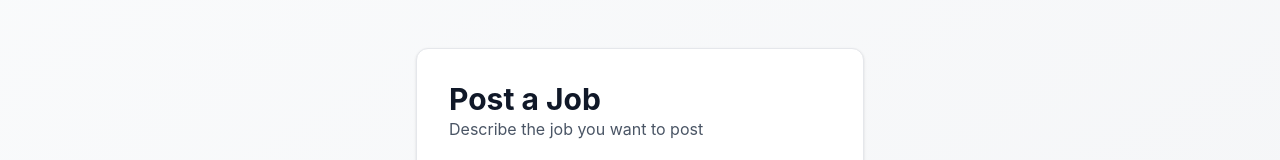
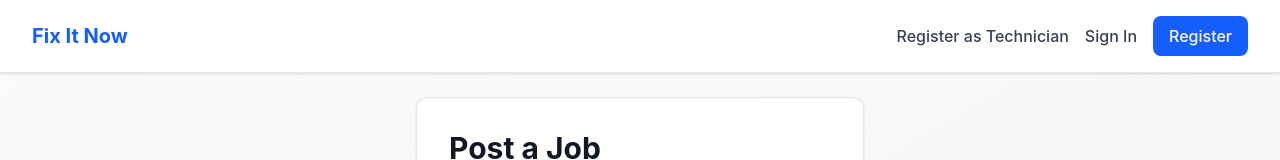
Before and after one commit to harshd3004/fix-it-now, a React (Vite) app in the folder frontend/: page /post-job in a window 1280 px wide. Shown: the top 160 px of the page. Built offline with nearby package versions, Linux system fonts and the light colour scheme; no server answers.

Commit message:
FE refactor: Implement MainLayout and restructure routing in App component

```diff
--- a/frontend/src/App.jsx
+++ b/frontend/src/App.jsx
@@ -8,21 +8,25 @@ import ProfilePage from './pages/ProfilePage'
 import TechnicianDashboard from './pages/TechnicianDashboard'
 import JobListingPage from './pages/JobListingPage'
 import JobDetailsPage from './pages/JobDetailsPage'
+import MainLayout from './layouts/MainLayout'
 
 function App() {
 
   return (
     <BrowserRouter>
       <Routes>
-        <Route path="/" element={<Home/>} />
         <Route path="/register" element={<Register />} />
         <Route path="/register-technician" element={<TechnicianRegister />} />
         <Route path="/login" element={<Login/>}/>
-        <Route path="/post-job" element={<PostJob/>}/>
-        <Route path="/profile/:userId" element={<ProfilePage/>}/>
-        <Route path="/technician-dashboard" element={<TechnicianDashboard/>}/>
-        <Route path="/jobs" element={<JobListingPage/>} />
-        <Route path="/job/:jobId" element={<JobDetailsPage/>} />
+
+        <Route element={<MainLayout/>}>
+          <Route path="/" element={<Home/>} />
+          <Route path="/post-job" element={<PostJob/>}/>
+          <Route path="/profile/:userId" element={<ProfilePage/>}/>
+          <Route path="/technician-dashboard" element={<TechnicianDashboard/>}/>
+          <Route path="/jobs" element={<JobListingPage/>} />
+          <Route path="/job/:jobId" element={<JobDetailsPage/>} />
+        </Route>
       </Routes>
     </BrowserRouter>
   )
--- /dev/null
+++ b/frontend/src/layouts/MainLayout.jsx
@@ -0,0 +1,13 @@
+import { Outlet } from "react-router-dom"
+import Navbar from "../components/Navbar"
+
+function MainLayout() {
+  return (
+    <div className="bg-gray-50 min-h-screen">
+        <Navbar/>
+        <Outlet/>
+    </div>
+  )
+}
+
+export default MainLayout
--- a/frontend/src/pages/Home.jsx
+++ b/frontend/src/pages/Home.jsx
@@ -13,8 +13,7 @@ function Home() {
     }, [user])
 
   return (
-    <div className='bg-gray-50 min-h-screen'>
-        <Navbar/>
+
     <main className='container mx-auto px-8 py-16'>
       {user ? (
         <div className='space-y-8'>
@@ -56,7 +55,6 @@ function Home() {
          </div>
        </section>
      </main>
-    </div>
   )
 }
 
--- a/frontend/src/pages/JobDetailsPage.jsx
+++ b/frontend/src/pages/JobDetailsPage.jsx
@@ -22,8 +22,7 @@ function JobDetailsPage() {
     }, [jobId])
 
   return (
-    <div className='bg-gray-50 min-h-screen'>
-        <Navbar />
+
     <main className='container mx-auto px-8 py-12'>
         <button
             onClick={() => navigate(-1)}
@@ -58,7 +57,6 @@ function JobDetailsPage() {
             </div>
         )}
     </main>
-    </div>
   )
 }
 
--- a/frontend/src/pages/JobListingPage.jsx
+++ b/frontend/src/pages/JobListingPage.jsx
@@ -40,7 +40,6 @@ function JobListingPage() {
     },[type, user])
 
   return (
-        <div className="min-h-screen bg-gray-50">
         <main className="container mx-auto px-8 py-10">
             <div className="bg-white border border-gray-200 rounded-xl shadow-sm p-6 mb-6">
                 <h1 className="text-3xl font-bold text-gray-900">{title || 'Jobs'}</h1>
@@ -52,7 +51,6 @@ function JobListingPage() {
                 <JobList jobs={jobs} />
             </div>
         </main>
-    </div>
   )
 }
 
--- a/frontend/src/pages/PostJob.jsx
+++ b/frontend/src/pages/PostJob.jsx
@@ -47,7 +47,7 @@ function PostJob() {
     },[])
 
     return (
-        <div className="min-h-screen bg-linear-to-br from-gray-50 to-gray-100 flex items-center justify-center py-12 px-4">
+        <div className="bg-linear-to-br from-gray-50 to-gray-100 flex items-center justify-center py-6 px-4">
             <div className="bg-white rounded-xl shadow-sm border border-gray-200 p-8 w-full max-w-md">
                 <div className="mb-8">
                     <h1 className="text-3xl font-bold text-gray-900">Post a Job</h1>
--- a/frontend/src/pages/ProfilePage.jsx
+++ b/frontend/src/pages/ProfilePage.jsx
@@ -7,8 +7,6 @@ function ProfilePage() {
   const {userId} = useParams();
   const {user} = useAuth();
   return (
-    <div className="bg-gray-50 min-h-screen">
-        <Navbar/>
     <main className="container mx-auto px-8 py-16 max-w-4xl">
         <div className="mb-8">
             <h1 className="text-4xl font-bold text-gray-900">{userId == user.id ? 'My Profile' : 'User Profile'}</h1>
@@ -16,7 +14,6 @@ function ProfilePage() {
         </div>
         <Profile userId={userId}/>
     </main>
-    </div>
   )
 }
 
--- a/frontend/src/pages/TechnicianDashboard.jsx
+++ b/frontend/src/pages/TechnicianDashboard.jsx
@@ -26,9 +26,6 @@ function TechnicianDashboard() {
     }, [user, loading, navigate])
 
   return (
-    <div className='bg-gray-50 min-h-screen'>
-        <Navbar />
-
     <main className='container mx-auto px-8 py-8'>
       <div className='grid grid-cols-1 lg:grid-cols-4 gap-8'>
 
@@ -80,12 +77,9 @@ function TechnicianDashboard() {
             </div>
             <JobList jobs={activeJobs} />
           </div>
-
         </div>
-
       </div>
     </main>
-    </div>
   )
 }
 
```
Lines whose indentation alone changed are shown as unchanged.
